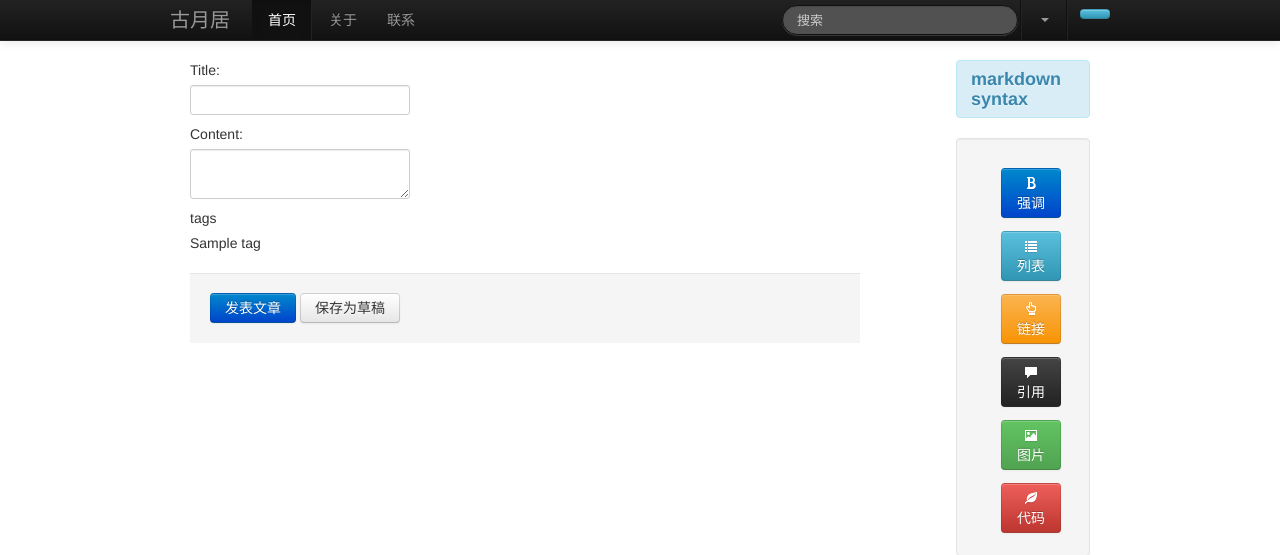
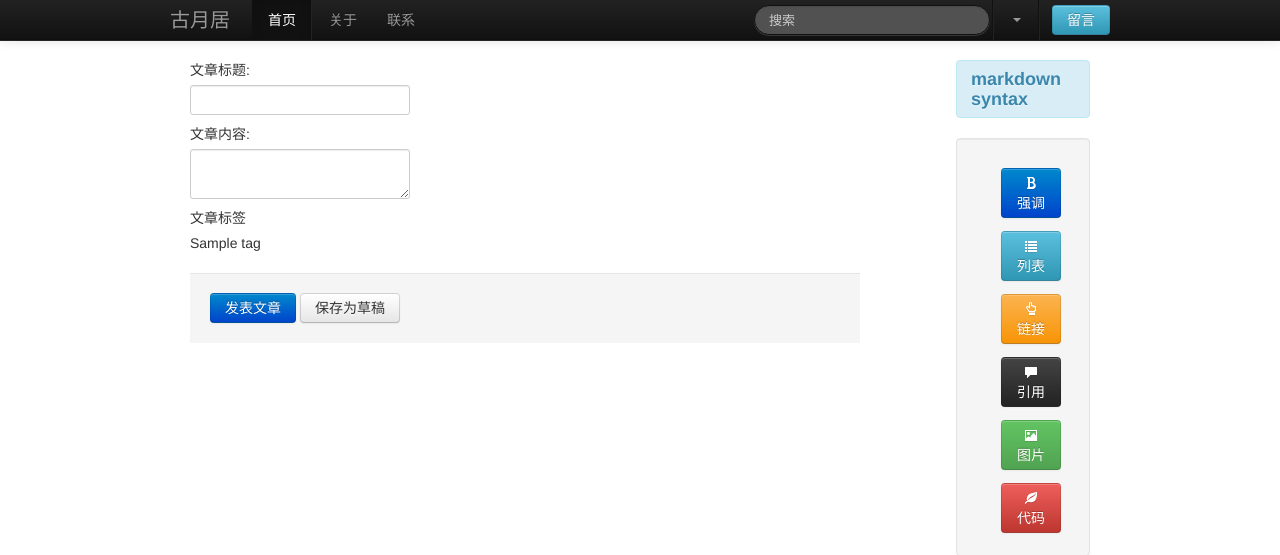
Before and after one commit to huchunxu/dblog, a Django app: template templates/blog_add.html in a window 1280 px wide. Shown: the top 555 px of the page. Run offline with Django 3.2, Linux system fonts and the light colour scheme; the template is opened without the code that fills it: most values are stand-ins (such as "Sample title", 1, 10 or a date in 2020); form fields are guessed from the names that the template uses; parts of the project's set-up code (start-up, migrations or seed data) failed here and were passed over; some libraries are stand-ins or nearby versions.

Commit message:
将评论系统修改为多说评论系统，增加回到顶部、博客列表的博客略缩模式功能

```diff
--- a/templates/base.html
+++ b/templates/base.html
@@ -56,8 +56,6 @@
                         </div>
                         <div class="span2 offset1">
                             {% block aside %}
-                                {% block addblog %}{% endblock %}
-                                {% block search %}{% endblock %}
                                 {% block tags %}{% endblock %}
                             {% endblock %}
                         </div>
@@ -75,6 +73,15 @@
         {% endblock %}
     </div>
     <script src="/static/js/bootstrap.min.js"></script>
+
+    <script type="text/javascript"> /* TOP按钮 返回顶部 锚点 */
+        function form_top(){
+            document.write('<div id="form_top"><a href="#top" title="回到顶部"><div class="top_img"></div></a></div>')
+            }
+        form_top();
+    </script>
+
+
 </body>
 
 </html>
--- a/templates/blog_add.html
+++ b/templates/blog_add.html
@@ -21,7 +21,7 @@
 <form action="" method="post">
     {% csrf_token %}
     <div class="field">
-        <label for="id_caption">Title: </label>
+        <label for="id_caption">文章标题: </label>
         {% if form.caption.errors %}
         <div class="alert alert-error">
             {{ form.caption.errors }}
@@ -30,7 +30,7 @@
         {{ form.caption }}
     </div>
     <div class="field">
-        <label for="id_content">Content: </label>
+        <label for="id_content">文章内容: </label>
         {% if form.content.errors %}
         <div class="alert alert-error">
             {{ form.content.errors }}
@@ -39,7 +39,7 @@
         {{ form.content }}
     </div>
     <div class="field">
-        <label for="id_tag">tags</label>
+        <label for="id_tag">文章标签</label>
         {% if tag.tag_name.errors %}
         <div class="alert alert-error">
             {{ tag.tag_name.errors }}
--- a/templates/blog_base.html
+++ b/templates/blog_base.html
@@ -81,11 +81,12 @@
                         </li>
                         <li class="divider-vertical"></li>
                     </ul>
-                        <a class="btn btn-info btn-tweet" href="#myModal" role="button" data-toggle="modal">
-                            <i class="nav-tweet">
-                                <span class="hide">撰写新推文</span>
-                            </i>
-                        </a>
+                    <a class="btn btn-info btn-tweet" href="#myModal" role="button" data-toggle="modal">
+                        <i class="nav-tweet">
+                            <span class="hide">撰写新推文</span>
+                        </i>
+                        留言
+                    </a>
                 </div>
             </div>
         </div>
--- a/templates/blog_filter.html
+++ b/templates/blog_filter.html
@@ -1,7 +1,7 @@
 {% extends "blog_base.html" %}
 {% load comments %}
 
-{% block title %} tag: {{ tag.tag_name }} {% endblock %}
+{% block title %} tag search: {{ tag.tag_name }} {% endblock %}
 
 {% block article %}
 <article class='content-main'>
```
Also changed, not shown: blog/views.py (+10 -7 lines), dblog/settings.py (+6 -2 lines), db.sqlite3.
